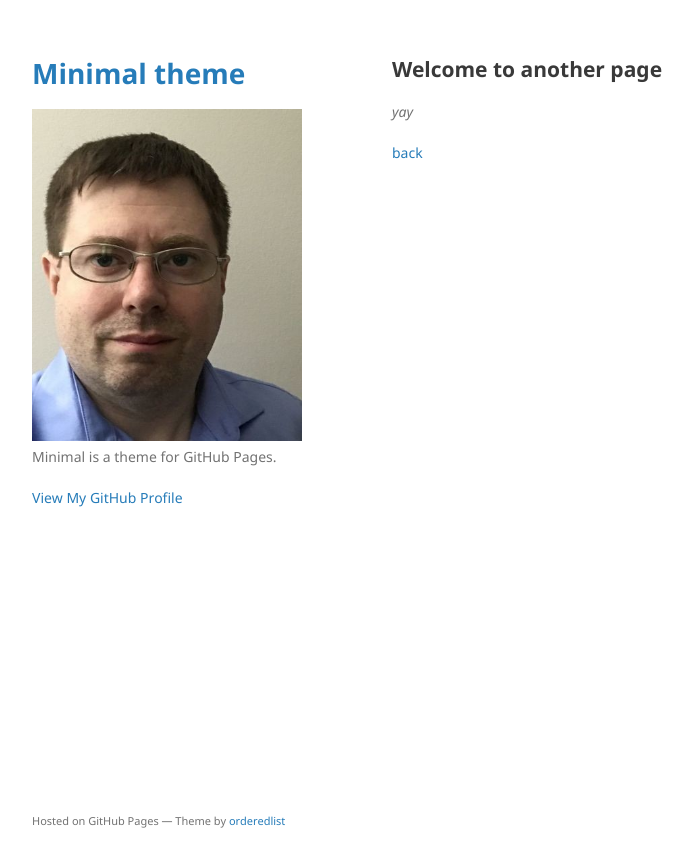
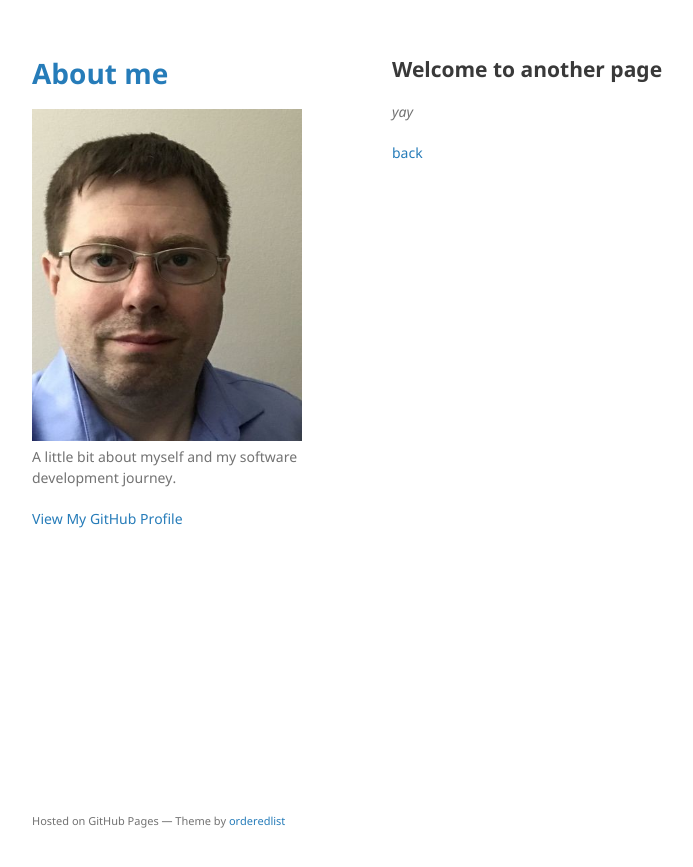
Before and after one commit to nmoore32/nmoore32.github.io, a Jekyll site: the page built from another-page.md, in a window 1280 px wide. Shown: the top 867 px of the page, without its empty margins (178-871 px from the left). Built offline with Jekyll 4.4.1, drawn with Linux system fonts in a browser that asks for light colours; our own code applies the rules of GitHub Pages for plain Markdown files.

Commit message:
Update _config.yml

```diff
--- a/_config.yml
+++ b/_config.yml
@@ -1,6 +1,6 @@
-title: Minimal theme
+title: About me
 logo: /assets/img/logo.png
-description: Minimal is a theme for GitHub Pages.
+description: A little bit about myself and my software development journey.
 show_downloads: false
 google_analytics:
 theme: jekyll-theme-minimal
```
